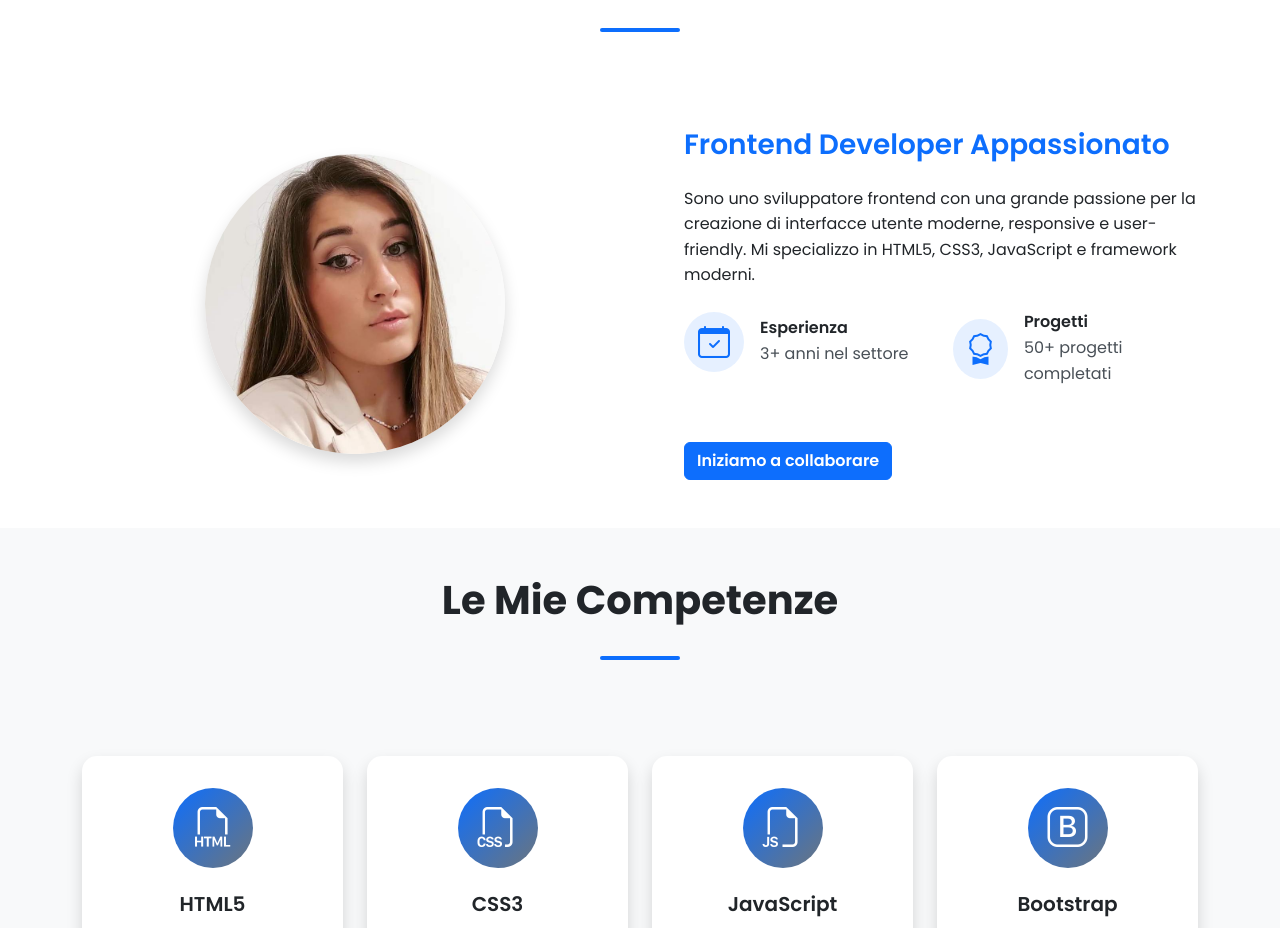
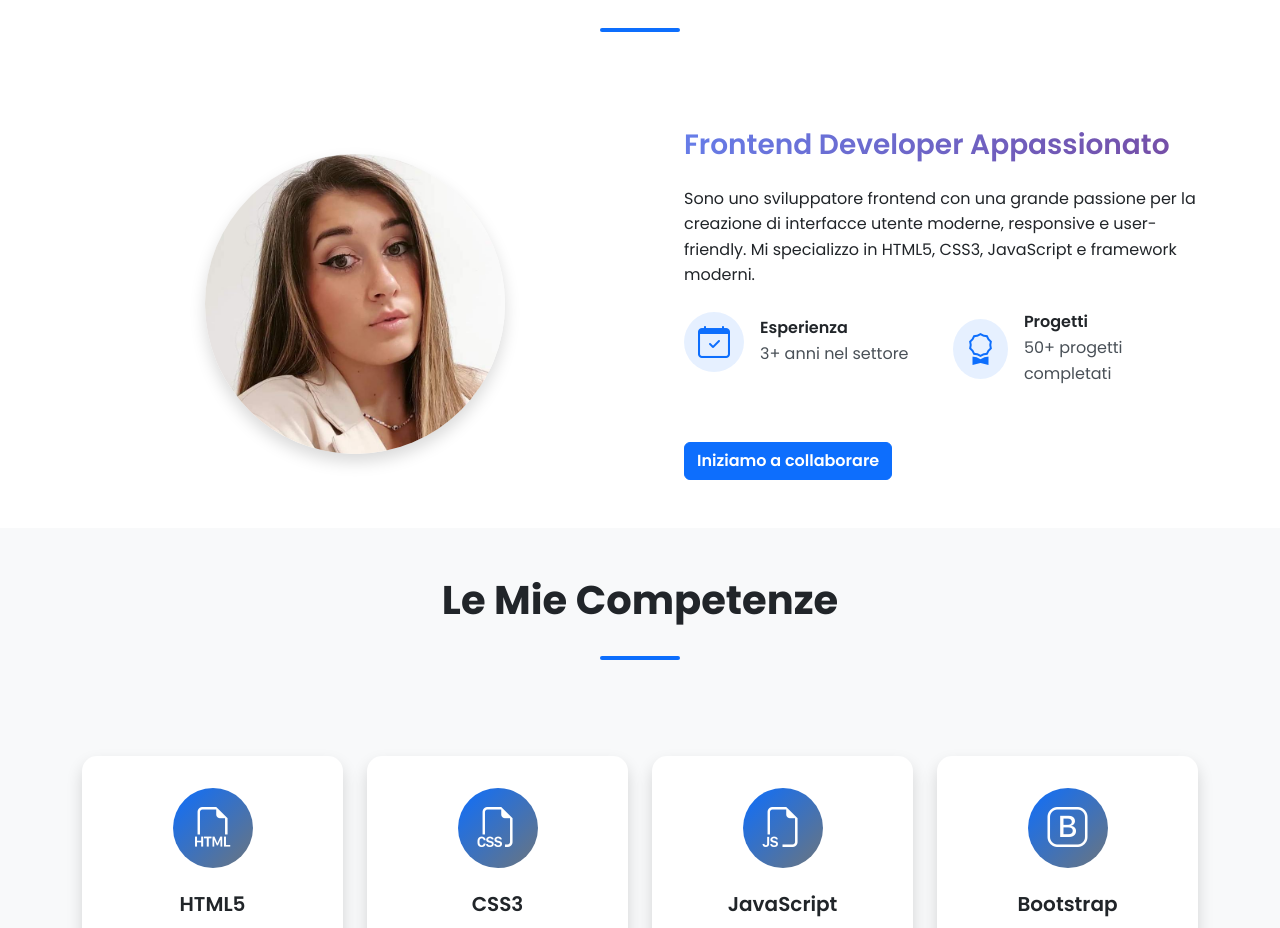
Before and after one commit to Antonella1491/Frontend-developer, a website: page index.html in a window 1280 px wide. Shown: the part 900-1828 px from the top of the page. Drawn offline with nearby package versions, Linux system fonts and the light colour scheme.

Commit message:
Add files via upload

```diff
--- a/assets/css/style.css
+++ b/assets/css/style.css
@@ -354,7 +354,10 @@
 }
 
 .about-content h3 {
-  color: #0d6efd;
+  background: linear-gradient(135deg, #667eea 0%, #764ba2 100%);
+  -webkit-background-clip: text;
+  -webkit-text-fill-color: transparent;
+  background-clip: text;
   font-weight: 600;
 }
 
```
